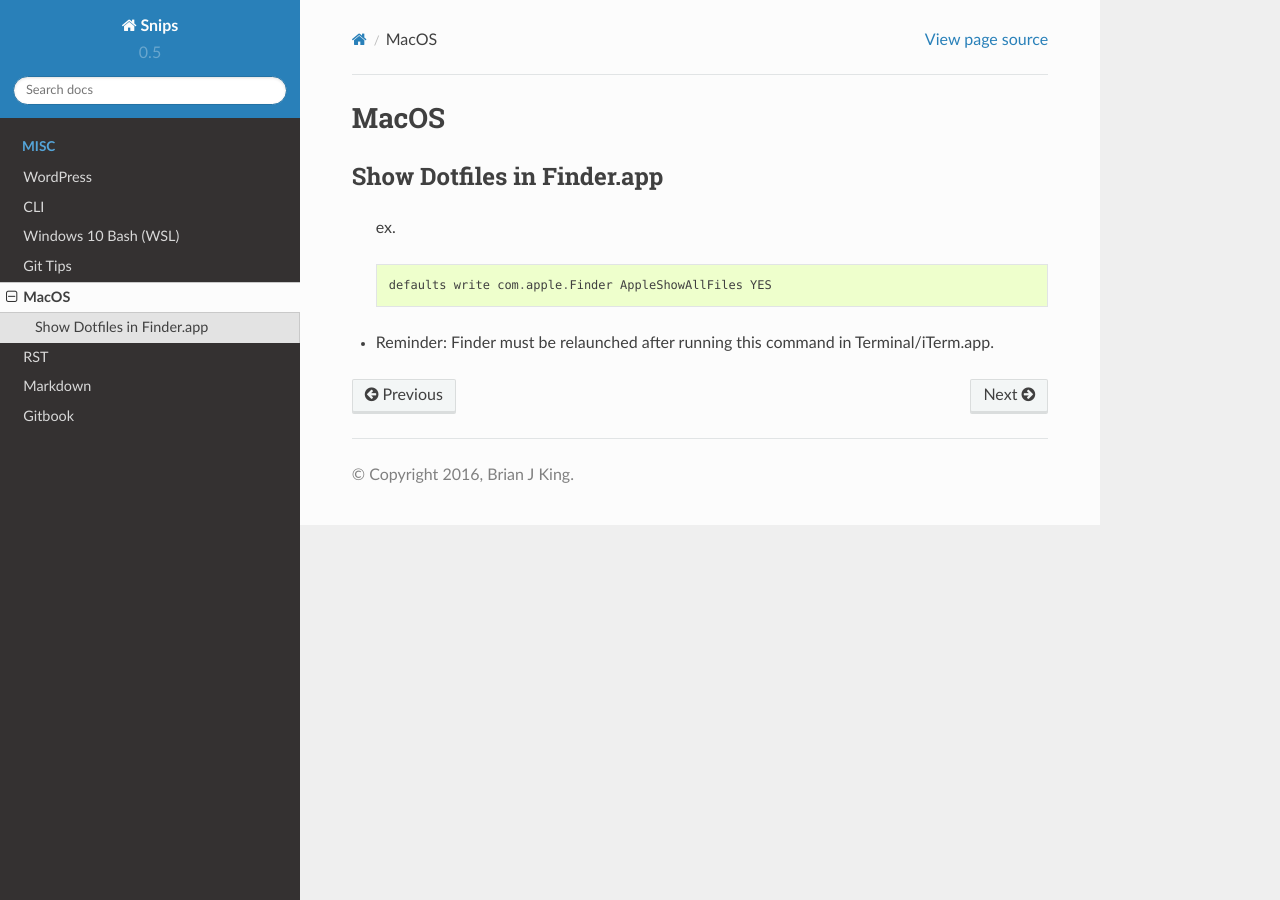
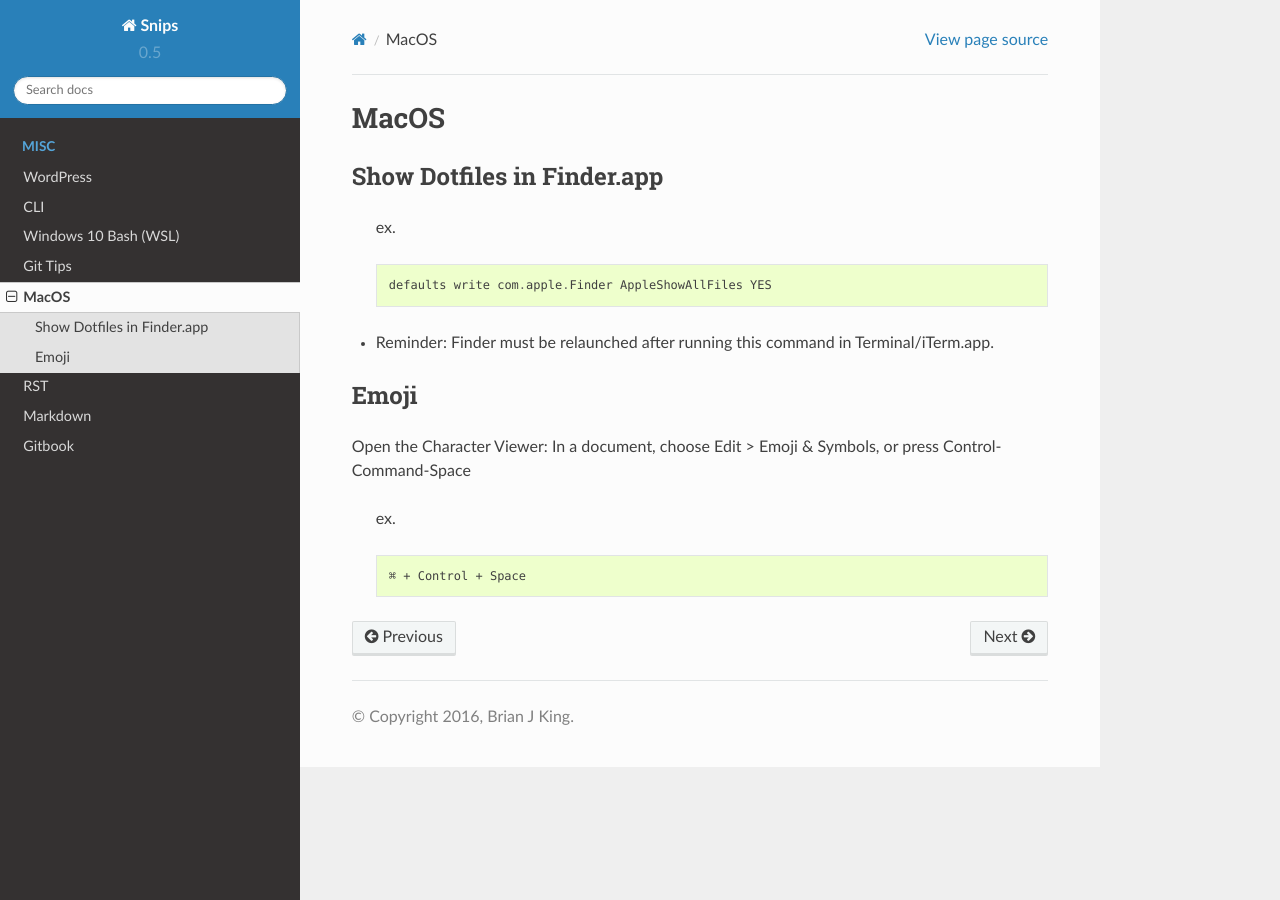
Before and after one commit to brianjking/knowledge, a Sphinx documentation site: the page built from source/macos.rst, in a window 1280 px wide. Built offline with Sphinx 7.4.7 and the Read the Docs theme 2.0.0, drawn with Linux system fonts in a browser that asks for light colours; formulas are drawn with MathJax 3.

Commit message:
Update macos.rst

```diff
--- a/source/macos.rst
+++ b/source/macos.rst
@@ -9,3 +9,12 @@ Show Dotfiles in Finder.app
 	defaults write com.apple.Finder AppleShowAllFiles YES
 
 * Reminder: Finder must be relaunched after running this command in Terminal/iTerm.app.
+
+Emoji
+-----------------------------
+
+Open the Character Viewer: In a document, choose Edit > Emoji & Symbols, or press Control-Command-Space
+
+   ex. ::
+
+	⌘ + Control + Space
```
